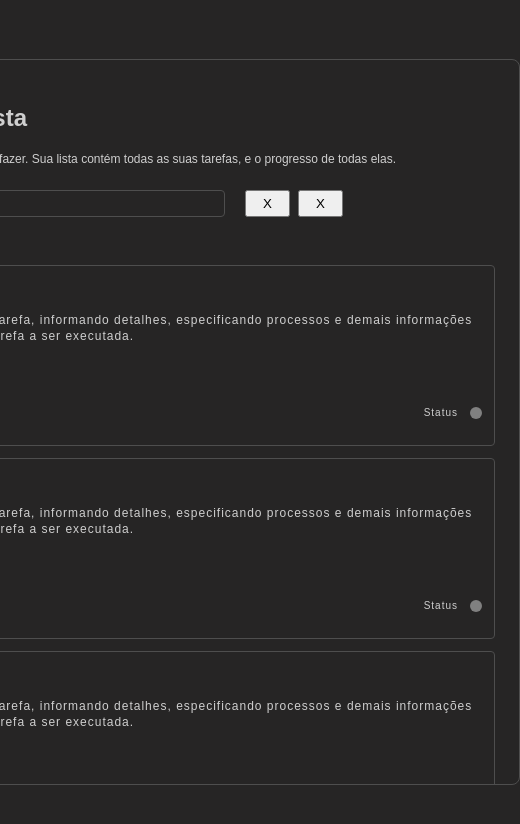
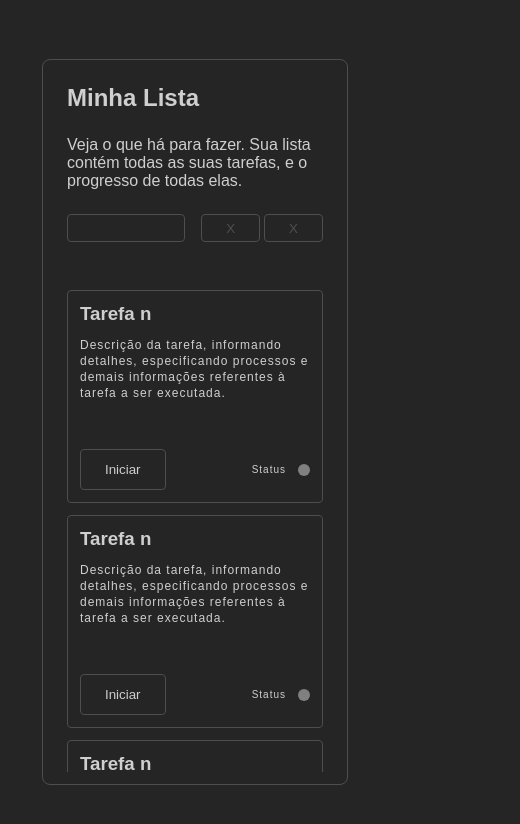
Before and after one commit to JrSEngineer/Todo-List, a React (Vite) app: page / in a window 390 px wide. Shown: the top 824 px of the page, 520 px wide, since content can reach past the window. Built offline with nearby package versions, Linux system fonts and the light colour scheme.

Commit message:
:iphone: improving responsivity

```diff
--- a/src/App.css
+++ b/src/App.css
@@ -4,17 +4,24 @@
   display: flex;
   height: 100vh;
   width: 100vw;
+
+  & .todo-list {
+    display: flex;
     justify-content: center;
     align-items: center;
-  text-align: center;
+    padding: 24px 12px;
+    height: 80%;
+    width: 40%;
+    min-width: 280px;
+    margin: auto;
+    border: solid 1px #4e4e4e;
+    border-radius: 8px;
 
-  & .todo-list {
-    padding: 24px;
+    & .list-content {
       overflow: auto;
-
-    & .list-contet{
-      overflow: hidden;
-    }
+      padding: 12px;
+      height: 100%;
+      width: 100%;
 
       & .list-header {
         display: flex;
@@ -22,13 +29,45 @@
         align-items: start;
         margin-bottom: 48px;
 
+        & h2 {
+          margin: 0;
+          margin-bottom: 24px;
+        }
+
+        & h3 {
+          margin: 0;
+          font-weight: 200;
+          margin-bottom: 24px;
+          font-size: 16px;
+        }
+
+
         & .input-section {
           display: flex;
           flex-direction: row;
+          justify-content: space-between;
+          width: 100%;
+          min-width: 80%;
+
+          & input {
+            height: 24px;
+            width: 60%;
+            min-width: 42%;
+            color: #cfcfcf;
+          }
+
+          & .input-actions {
+            display: flex;
+            flex-direction: row;
+          }
 
           & .input-actions button {
-          padding: 4px 16px;
-          margin-left: 8px;
+            padding: 2px 24px;
+            background-color: transparent;
+            border: solid 1px #4e4e4e;
+            color: #4e4e4e;
+            margin-left: 4px;
+            border-radius: 4px;
           }
         }
 
@@ -113,7 +152,6 @@
           margin-top: 12px;
           padding: 12px;
         }
-
       }
 
       input {
@@ -125,13 +163,6 @@
         width: 324px;
         margin-right: 12px;
       }
-
-    height: 80%;
-    width: 35%;
-    min-width: 600px;
-    max-width: 800px;
-    border: solid 1px #4e4e4e;
-    border-radius: 8px;
-    text-align: center;
     }
   }
+}
--- a/src/App.tsx
+++ b/src/App.tsx
@@ -7,7 +7,7 @@ function App() {
         <div className="list-content">
           <div className="list-header">
             <h2>Minha Lista</h2>
-            <p> Veja o que há para fazer. Sua lista contém todas as suas tarefas, e o progresso de todas elas.</p>
+            <h3> Veja o que há para fazer. Sua lista contém todas as suas tarefas, e o progresso de todas elas.</h3>
             <div className="input-section">
               <input />
               <div className="input-actions">
```
Lines whose indentation alone changed are shown as unchanged.
